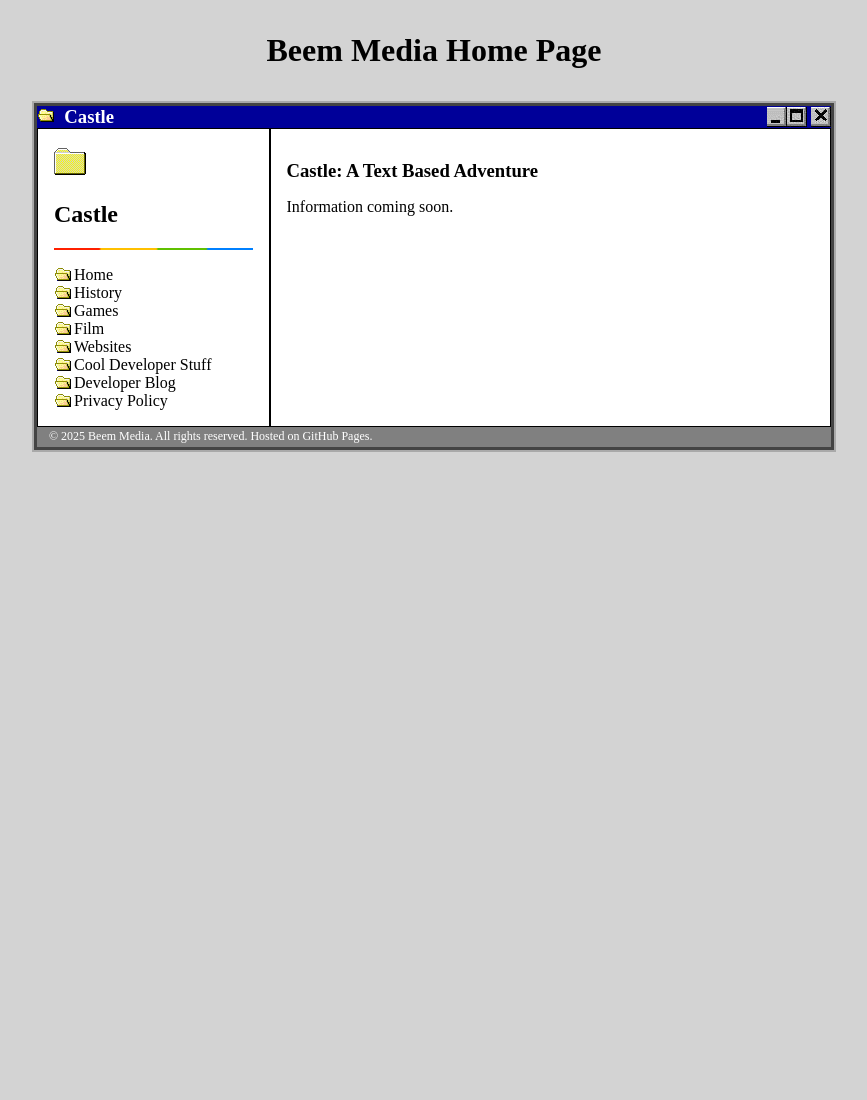
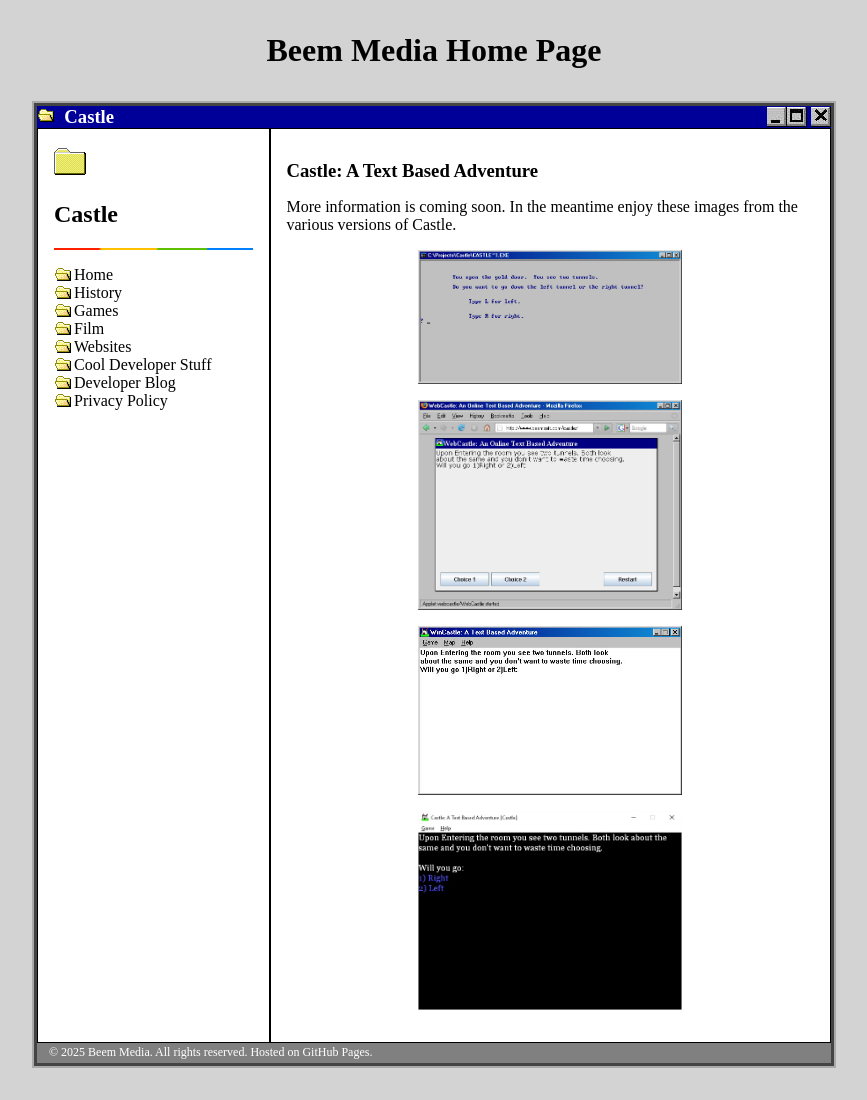
Before and after one commit to beemfx/beemfx.github.io, a Jekyll site: the page built from games/castle.markdown, in a window 1280 px wide. Shown: the whole page, without its empty margins (206-1073 px from the left). Built offline with Jekyll 4.4.1, drawn with Linux system fonts in a browser that asks for light colours; before the commit the page ends 900 px from its top, so only the background shows below that.

Commit message:
[HP] Add castle images.

```diff
--- a/games/castle.markdown
+++ b/games/castle.markdown
@@ -3,4 +3,13 @@ title: Castle
 layout: page
 ---
 ## Castle: A Text Based Adventure
-Information coming soon.
+
+More information is coming soon. In the meantime enjoy these images from the various versions of Castle.
+
+![Image](/assets/games/castle/castle00.jpg)
+
+![Image](/assets/games/castle/castle01.jpg)
+
+![Image](/assets/games/castle/castle02.jpg)
+
+![Image](/assets/games/castle/castle03.jpg)
```
Also changed, not shown: assets/games/castle/castle00.jpg (added), assets/games/castle/castle01.jpg (added), assets/games/castle/castle02.jpg (added), assets/games/castle/castle03.jpg (added).
